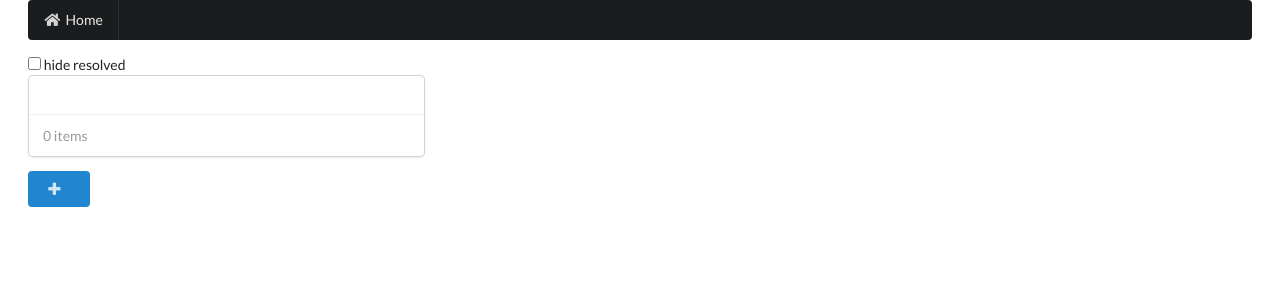
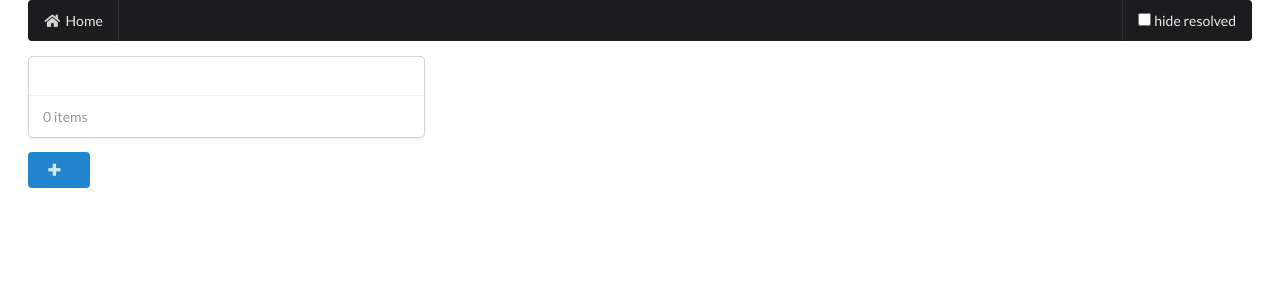
Before and after one commit to istvan-antal/overseer, a PHP site: template views/home.twig in a window 1280 px wide. Shown: the top 300 px of the page. Run offline with PHP 8.4, Linux system fonts and the light colour scheme; the template is opened without the code that fills it: most values are stand-ins (such as "Sample title", 1, 10 or a date in 2020); some libraries are stand-ins or nearby versions.

Commit message:
Moved hide resolved into header

```diff
--- a/views/base.twig
+++ b/views/base.twig
@@ -84,6 +84,11 @@
                     <i class="bug icon"></i> Report
                 </a>
             -->
+                <label class="right item">
+                    <div class="field">
+                        <input type="checkbox" class="ux-issue-resolved-toggle"> hide resolved
+                    </div>
+                </label>
             </div>
             {% endblock %}
             <div style="margin-top: 15px;">
--- a/views/home.twig
+++ b/views/home.twig
@@ -1,9 +1,6 @@
 {% extends 'base.twig' %}
 
 {% block body -%}
-    <label>
-        <input type="checkbox" class="ux-issue-resolved-toggle"> hide resolved
-    </label>
     <div class="card-holder">
         {% for card in cards %}
             {% include 'issueListCard.twig' with card %}
--- a/views/version.twig
+++ b/views/version.twig
@@ -22,10 +22,6 @@
             No release date has been specified for this version.
         </div>
     {% endif %}
-
-    <label>
-        <input type="checkbox" class="ux-issue-resolved-toggle"> hide resolved
-    </label>
     <table class="ui striped selectable table">
         <thead>
             <tr>
```
